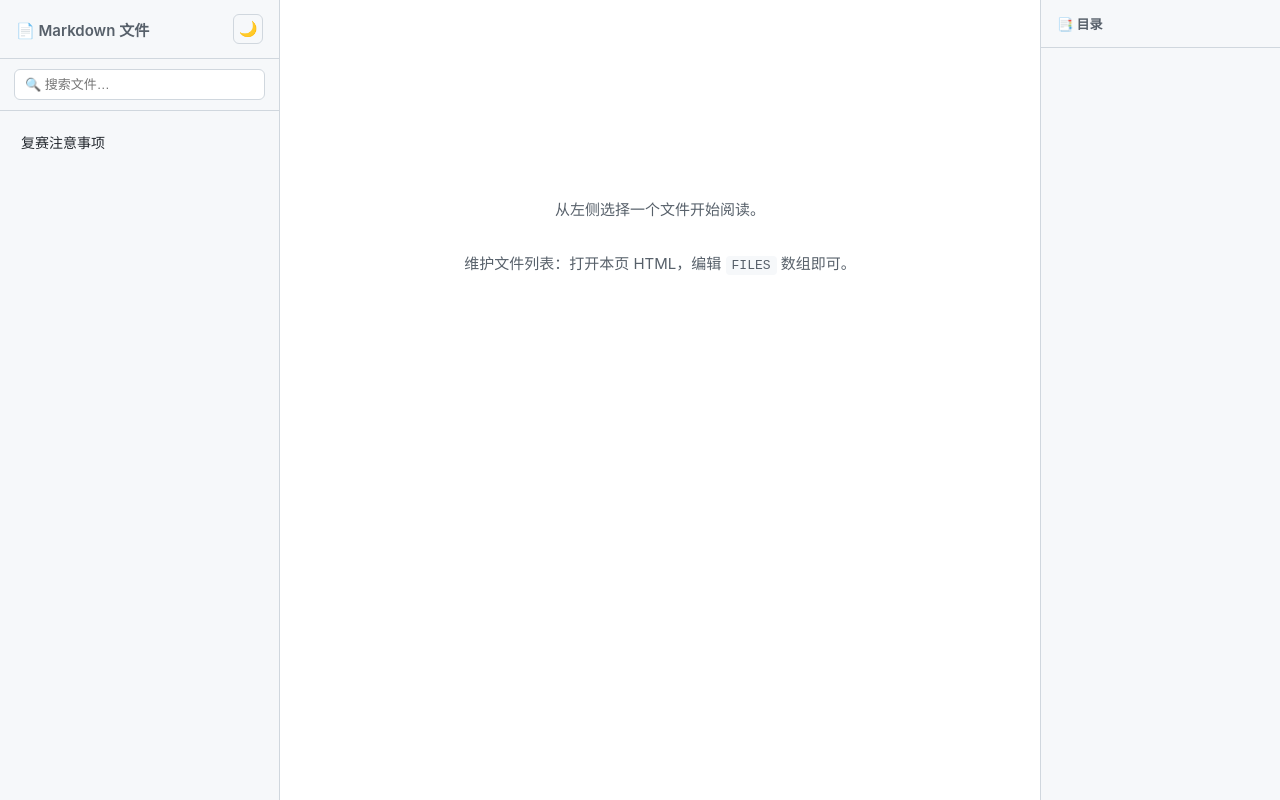
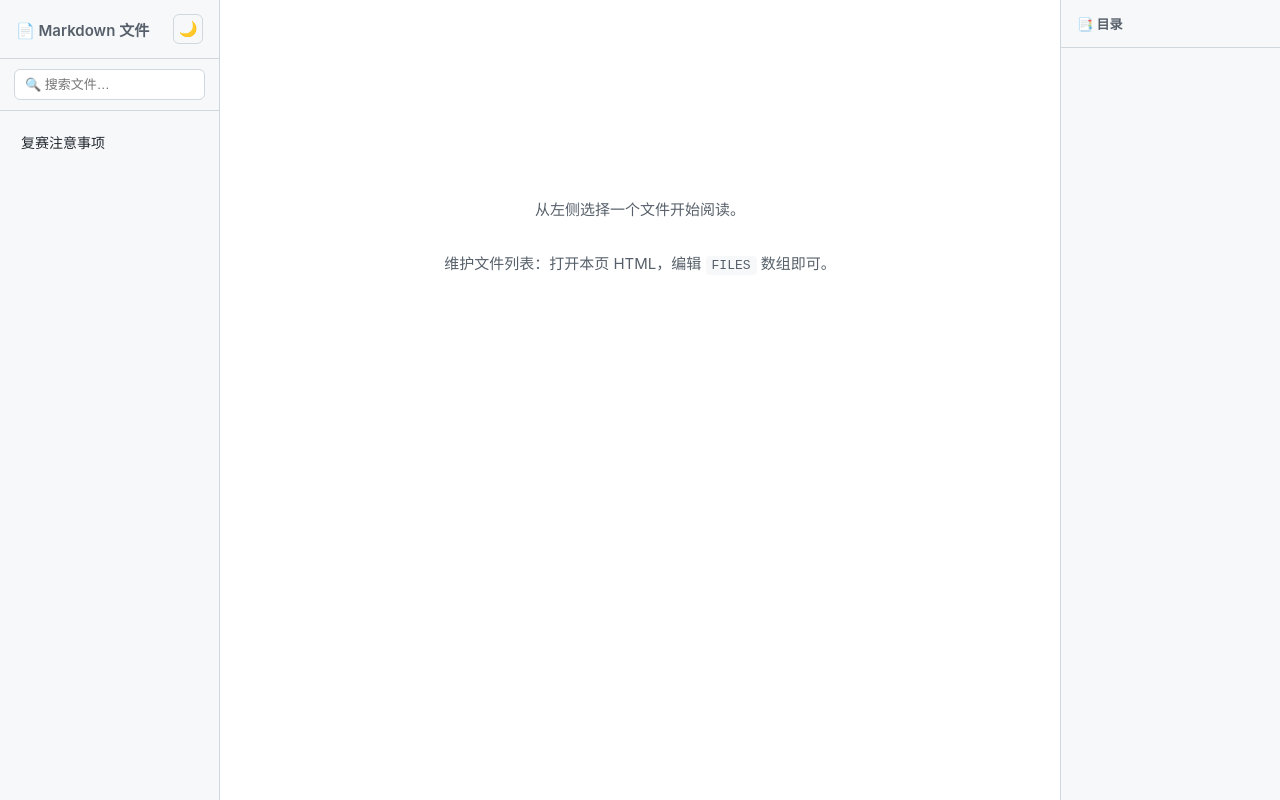
Before and after one commit to s192/gui_site, a plain HTML site: page oi/markdown-reader.html in a window 1280 px wide. Drawn offline with Linux system fonts and the light colour scheme.

Commit message:
Update markdown-reader.html

```diff
--- a/oi/markdown-reader.html
+++ b/oi/markdown-reader.html
@@ -23,7 +23,7 @@
 
   /* ---------- 左侧栏 ---------- */
   .sidebar {
-    width: 280px; flex-shrink: 0;
+    width: 220px; flex-shrink: 0;
     background: var(--sidebar-bg); border-right: 1px solid var(--border);
     display: flex; flex-direction: column;
   }
@@ -96,7 +96,7 @@
 
   /* ---------- TOC 悬浮目录 ---------- */
   .toc {
-    position: fixed; right: 0; top: 0; height: 100vh; width: 240px;
+    position: fixed; right: 0; top: 0; height: 100vh; width: 220px;
     background: var(--sidebar-bg); border-left: 1px solid var(--border);
     display: flex; flex-direction: column; font-size: 13px;
   }
@@ -116,7 +116,7 @@
   .toc-item.lv4 { padding-left: 34px; }
   .toc-empty { padding: 12px 16px; color: var(--muted); font-size: 12px; }
   /* 内容区给 TOC 留出右侧空间 */
-  .content { margin-right: 240px; }
+  .content { margin-right: 220px; }
   @media (max-width: 900px) {
     .toc { display: none; }
     .content { margin-right: 0; padding: 24px; }
```
